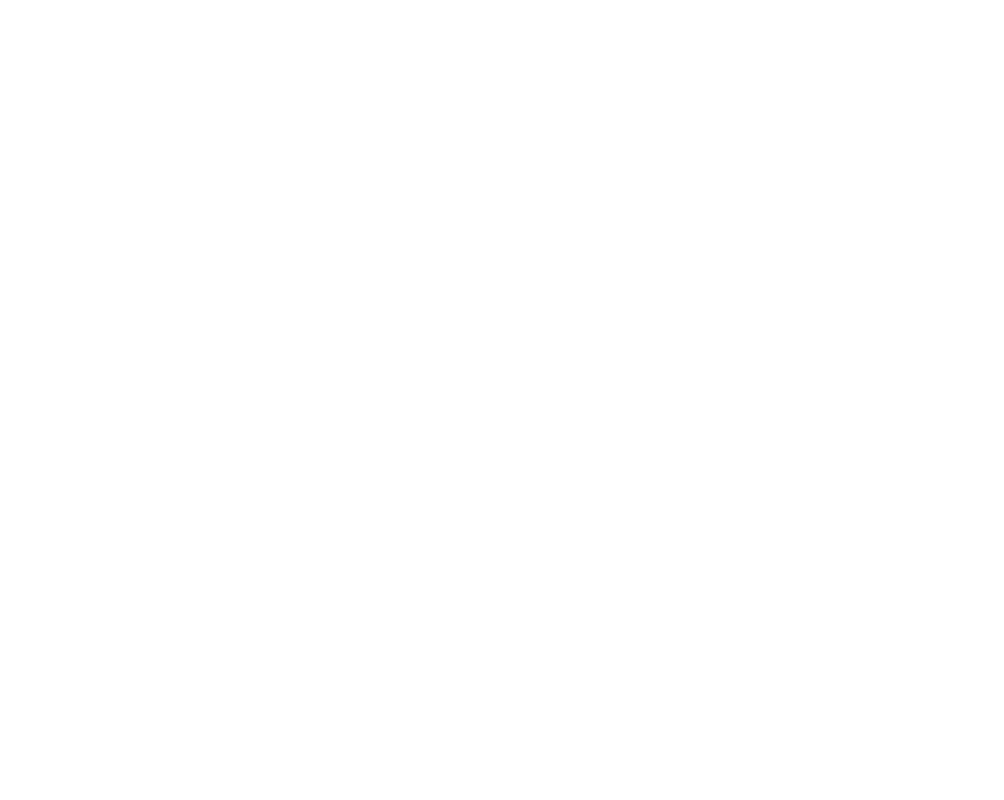
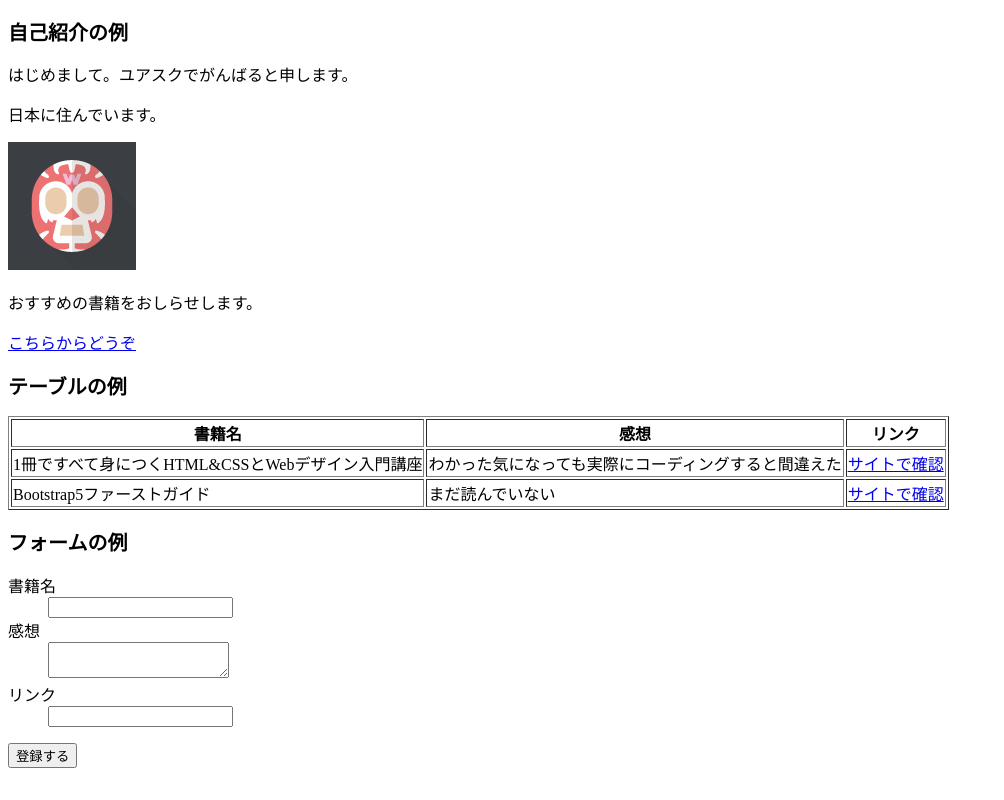
Before and after one commit to Goldilock1984/push-test, a plain HTML site: page index.html in a window 1280 px wide. Shown: the whole page, without its empty margins (0-1004 px from the left). Drawn offline with Linux system fonts and the light colour scheme; files that its build step writes are made by us from their sources.

Commit message:
third commit

```diff
--- a/index.html
+++ b/index.html
@@ -1,12 +1,58 @@
 <!DOCTYPE html>
 <html lang = "ja">
     <head>
-        <meta charset="UTF-8">
-        <title>自己紹介</title>
-
+    <meta charset="UTF-8">
+    <title>自己紹介</title>
+    <link href="style.css" rel="stylesheet">
     </head>
     <body>
-
+      <section>
+      <h1 style="font-size: 20px;">自己紹介の例</h1>
+      <p>はじめまして。ユアスクでがんばると申します。</p>
+      <p>日本に住んでいます。</p>
+      <img src="images/f_f_object_150_s128_f_object_150_1bg.jpg" >
+      <p>おすすめの書籍をおしらせします。</p>
+      <a href="#link1">こちらからどうぞ</a>
+      </section>
+      <section>
+      <h1 id="link1" style="font-size: 20px;">テーブルの例</h1>
+        <table border="1">
+          <tr>
+            <th>書籍名</th>
+            <th>感想</th>
+            <th>リンク</th>
+           </tr>
+          <tr>
+            <td>1冊ですべて身につくHTML&CSSとWebデザイン入門講座</td>
+            <td>わかった気になっても実際にコーディングすると間違えた</td>
+            <td><a href="https://www.amazon.co.jp/1%E5%86%8A%E3%81%A7%E3%81%99%E3%81%B9%E3%81%A6%E8%BA%AB%E3%81%AB%E3%81%A4%E3%81%8FHTML-CSS%E3%81%A8Web%E3%83%87%E3%82%B6%E3%82%A4%E3%83%B3%E5%85%A5%E9%96%80%E8%AC%9B%E5%BA%A7-Mana/dp/4797398892" target="_blank">サイトで確認</a></td>
+          </tr>
+          <tr>
+            <td>Bootstrap5ファーストガイド</td>
+            <td>まだ読んでいない</td>
+            <td><a href="https://www.amazon.co.jp/Bootstrap5%E3%83%95%E3%82%A1%E3%83%BC%E3%82%B9%E3%83%88%E3%82%AC%E3%82%A4%E3%83%89-Web%E5%88%B6%E4%BD%9C%E3%81%AE%E6%89%8B%E9%96%93%E3%82%92%E5%A4%A7%E5%B9%85%E3%81%AB%E5%89%8A%E6%B8%9B-%E7%9B%B8%E6%BE%A4%E8%A3%95%E4%BB%8B/dp/4877835229" target="_blank">サイトで確認</a></td>
+          </tr>
+        </table>
+      </section>
+      <section>
+        <h1 style="font-size: 20px;">フォームの例</h1>
+        <form>
+          <dl>
+            <dt>書籍名</dt>
+            <dd>
+              <input type="text">
+            </dd>
+            <dt>感想</dt>
+            <dd>
+              <textarea></textarea>
+            </dd>
+            <dt>リンク</dt>
+            <dd>
+            <input type="text">
+            </dd>
+          </dl>
+            <button type="submit">登録する</button>
+        </form>
+      </section>
     </body>
-
 </html>
```
